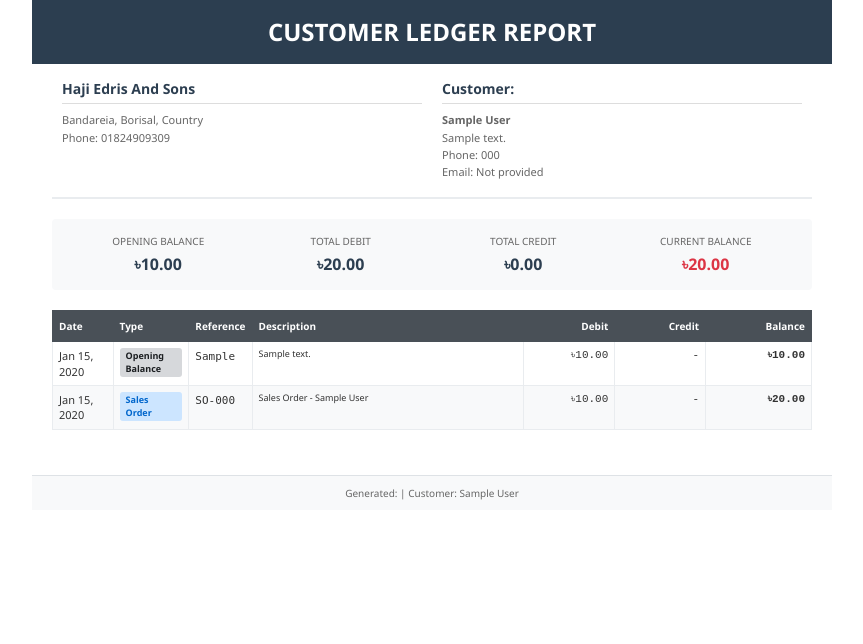
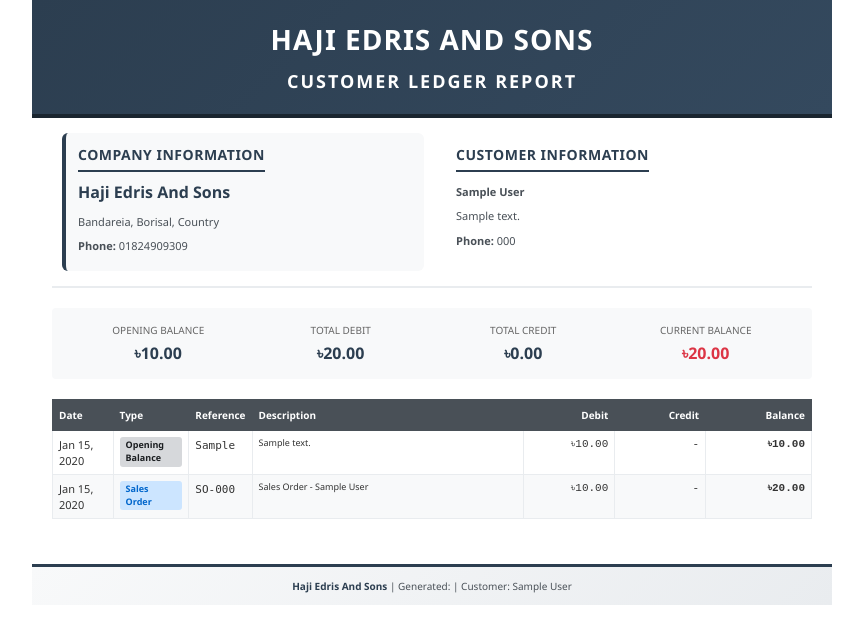
Before and after one commit to giasuddin90/hajiedirsErp, a Django app: page /customers/1/ledger/pdf/ in a window 1280 px wide. Shown: the top 644 px of the page, without its empty margins (208-1071 px from the left). Run offline with Django 5.2, Linux system fonts and the light colour scheme; tables that the repository leaves empty hold one stand-in row (values such as "Sample post").

Commit message:
leadger design good

```diff
--- a/templates/customers/ledger_pdf.html
+++ b/templates/customers/ledger_pdf.html
@@ -24,15 +24,34 @@
             background: white;
         }
         .ledger-header {
-            background: #2c3e50;
+            background: linear-gradient(135deg, #2c3e50 0%, #34495e 100%);
             color: white;
-            padding: 15px 20px;
+            padding: 20px;
             text-align: center;
+            border-bottom: 4px solid #1a252f;
+        }
+        .ledger-header .company-brand {
+            margin-bottom: 10px;
+        }
+        .ledger-header .company-brand h2 {
+            font-size: 28px;
+            font-weight: 700;
+            margin: 0;
+            letter-spacing: 1px;
+            text-transform: uppercase;
+        }
+        .ledger-header .company-brand .tagline {
+            font-size: 11px;
+            margin-top: 5px;
+            opacity: 0.9;
+            font-weight: 300;
         }
         .ledger-header h1 {
-            font-size: 24px;
-            font-weight: bold;
-            margin: 0;
+            font-size: 18px;
+            font-weight: 600;
+            margin: 10px 0 0 0;
+            text-transform: uppercase;
+            letter-spacing: 2px;
         }
         .ledger-body {
             padding: 15px 20px;
@@ -47,18 +66,48 @@
         .company-info, .customer-info {
             flex: 1;
             margin: 0 10px;
+            padding: 12px;
+            display: flex;
+            flex-direction: column;
+            align-items: flex-start;
+        }
+        .company-info {
+            background: #f8f9fa;
+            border-radius: 6px;
+            border-left: 4px solid #2c3e50;
+        }
+        .customer-info {
+            padding-left: 12px;
         }
         .company-info h3, .customer-info h3 {
             font-size: 14px;
             margin-bottom: 8px;
+            margin-top: 0;
             color: #2c3e50;
-            border-bottom: 1px solid #ddd;
+            border-bottom: 2px solid #2c3e50;
             padding-bottom: 5px;
+            font-weight: 700;
+            text-transform: uppercase;
+            letter-spacing: 0.5px;
+        }
+        .company-info h3 {
+            color: #2c3e50;
         }
         .company-info p, .customer-info p {
-            margin: 2px 0;
+            margin: 4px 0;
             font-size: 11px;
-            color: #666;
+            color: #495057;
+            line-height: 1.5;
+        }
+        .company-info p {
+            font-weight: 500;
+        }
+        .company-info .company-name {
+            font-size: 16px;
+            font-weight: 700;
+            color: #2c3e50;
+            margin-bottom: 6px;
+            margin-top: 0;
         }
         .summary-section {
             display: flex;
@@ -154,12 +203,17 @@
         }
         .footer {
             text-align: center;
-            padding: 10px;
-            background: #f8f9fa;
-            color: #666;
+            padding: 12px;
+            background: linear-gradient(135deg, #f8f9fa 0%, #e9ecef 100%);
+            color: #495057;
             font-size: 10px;
             margin-top: 15px;
-            border-top: 1px solid #dee2e6;
+            border-top: 3px solid #2c3e50;
+            font-weight: 500;
+        }
+        .footer .company-name {
+            font-weight: 700;
+            color: #2c3e50;
         }
         @media print {
             body {
@@ -201,7 +255,10 @@
     <div class="ledger-container">
         <!-- Header -->
         <div class="ledger-header">
-            <h1>CUSTOMER LEDGER REPORT</h1>
+            <div class="company-brand">
+                <h2>{{ company_name }}</h2>
+            </div>
+            <h1>Customer Ledger Report</h1>
         </div>
 
         <!-- Body -->
@@ -209,16 +266,16 @@
             <!-- Company and Customer Information -->
             <div class="top-section">
                 <div class="company-info">
-                    <h3>{{ company_name }}</h3>
+                    <h3>Company Information</h3>
+                    <p class="company-name">{{ company_name }}</p>
                     <p>{{ company_address }}</p>
-                    <p>Phone: {{ company_phone }}</p>
+                    <p><strong>Phone:</strong> {{ company_phone }}</p>
                 </div>
                 <div class="customer-info">
-                    <h3>Customer:</h3>
+                    <h3>Customer Information</h3>
                     <p><strong>{{ customer.name }}</strong></p>
                     <p>{{ customer.address|default:"Address not provided" }}</p>
-                    <p>Phone: {{ customer.phone|default:"Not provided" }}</p>
-                    <p>Email: {{ customer.email|default:"Not provided" }}</p>
+                    <p><strong>Phone:</strong> {{ customer.phone|default:"Not provided" }}</p>
                 </div>
             </div>
 
@@ -306,7 +363,7 @@
 
         <!-- Footer -->
         <div class="footer">
-            <p>Generated: {{ "now"|date:"M d, Y g:i A" }} | Customer: {{ customer.name }}</p>
+            <p><span class="company-name">{{ company_name }}</span> | Generated: {{ "now"|date:"M d, Y g:i A" }} | Customer: {{ customer.name }}</p>
         </div>
     </div>
 
```
